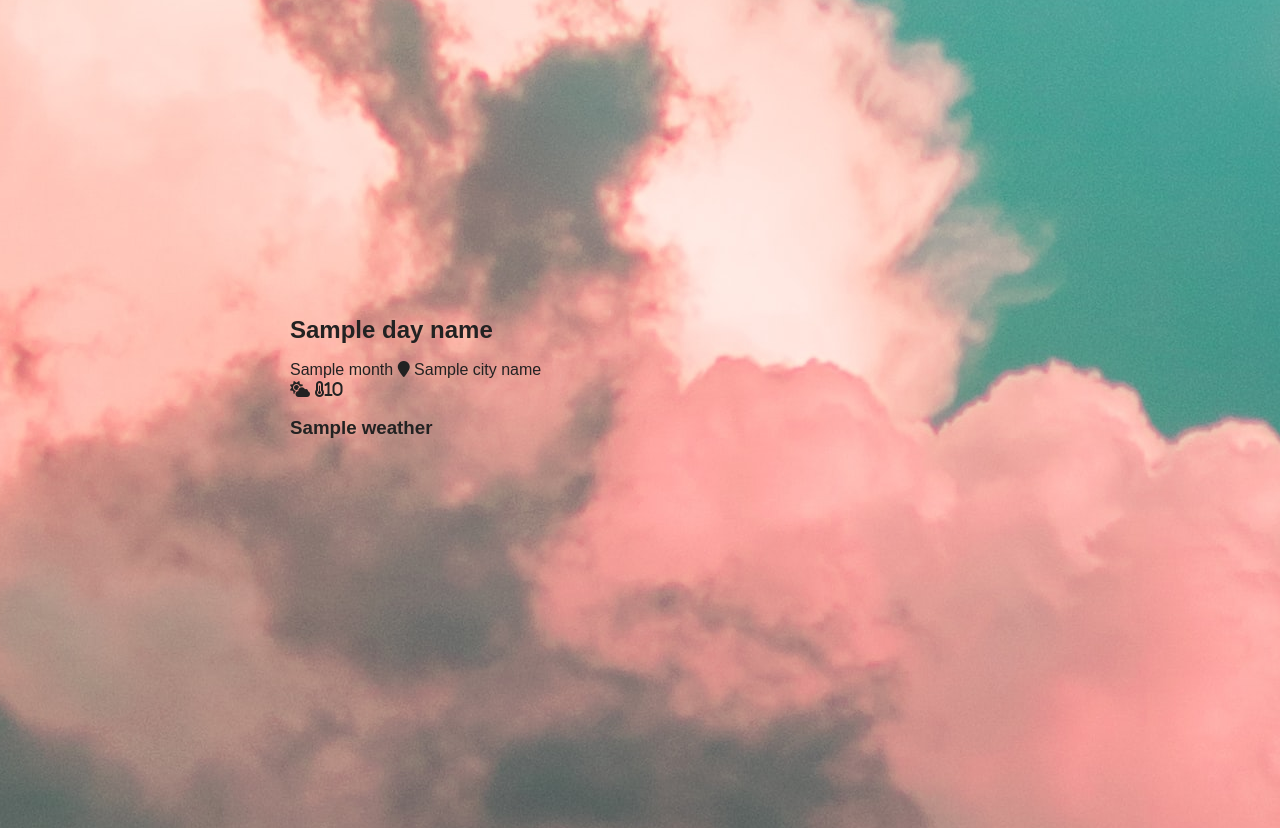
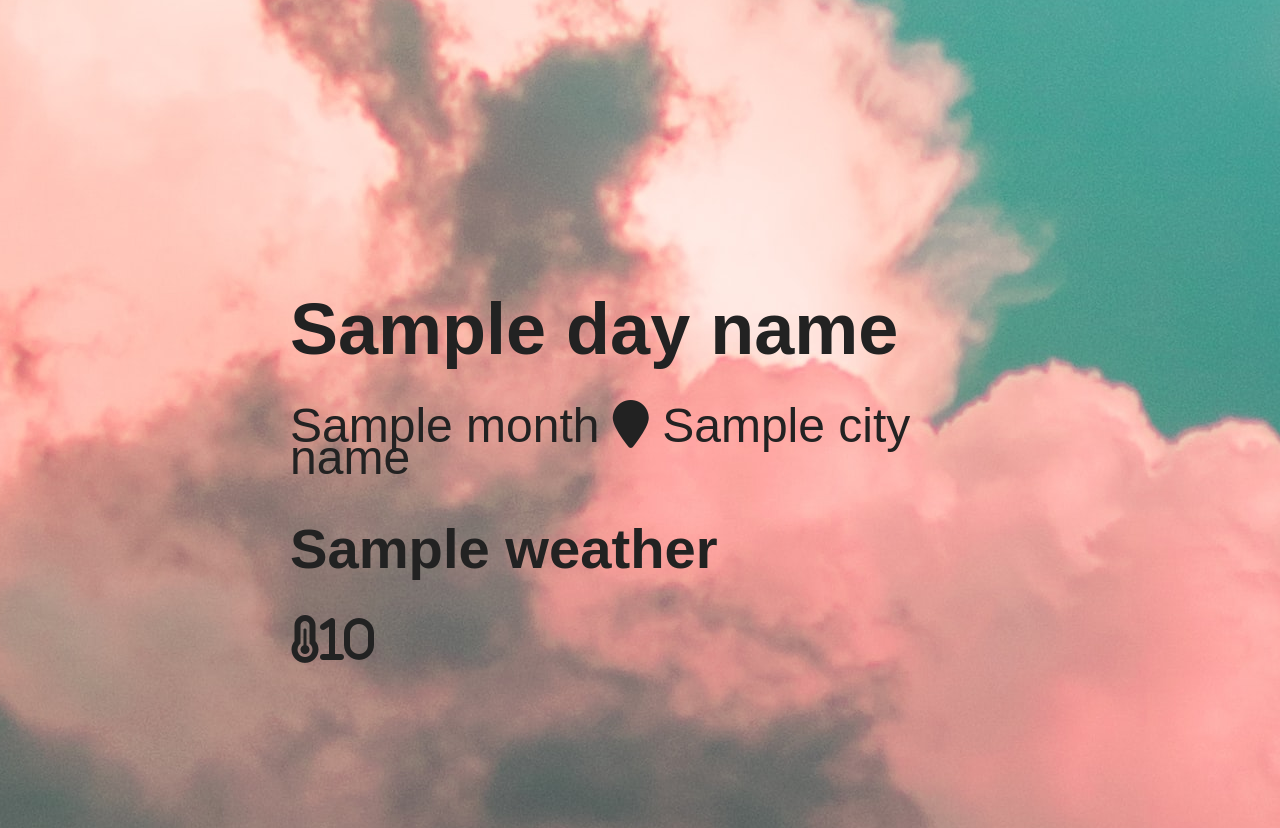
Before and after one commit to GunalanD95/flask-weather-app, a Flask app: template templates/index.html in a window 1280 px wide. Run offline with Flask 2, Linux system fonts and the light colour scheme; the template is opened without the code that fills it: most values are stand-ins (such as "Sample title", 1, 10 or a date in 2020).

Commit message:
complete

```diff
--- a/app.py
+++ b/app.py
@@ -27,15 +27,8 @@ def get_weather_res():
 
     weather = content['weather'][0]['main']
     temp = content['main']['temp']
-
-    context = {
-        'city_name': city_name,
-        'weather': weather,
-        'temp': temp,
-        'dayName': dayName,
-        'Month': Month
-    }
-    return render_template('index.html', context=context)
+    name = content['name']
+    return render_template('index.html', city_name= name,weather= weather,temp= temp,dayName= dayName,Month= Month)
 
 if __name__ == '__main__':
     app.run(debug=True)
--- a/static/css/main.css
+++ b/static/css/main.css
@@ -23,6 +23,13 @@ body{
     margin-left: auto;
     margin-right: auto;
     margin-top: 20rem;
+    font-size:3rem;
+    line-height: 2rem;
+}
+
+.weather-container{
+    margin-top:15px;
+    display: inline-block;
 }
 
 .search{
--- a/templates/index.html
+++ b/templates/index.html
@@ -19,9 +19,8 @@
                 </div>
 
                 <div class="weather-container">
-                    <i class="fa-solid fa-cloud-sun"></i>
+                    <h3 class="weather-desc">{{weather}}</h3>
                     <i class="fa-solid fa-temperature-three-quarters">{{temp}}</i>
-                    <h3 class="weather-desc">{{weather}}</h3>
                 </div>
             </div>
         </div>
```
